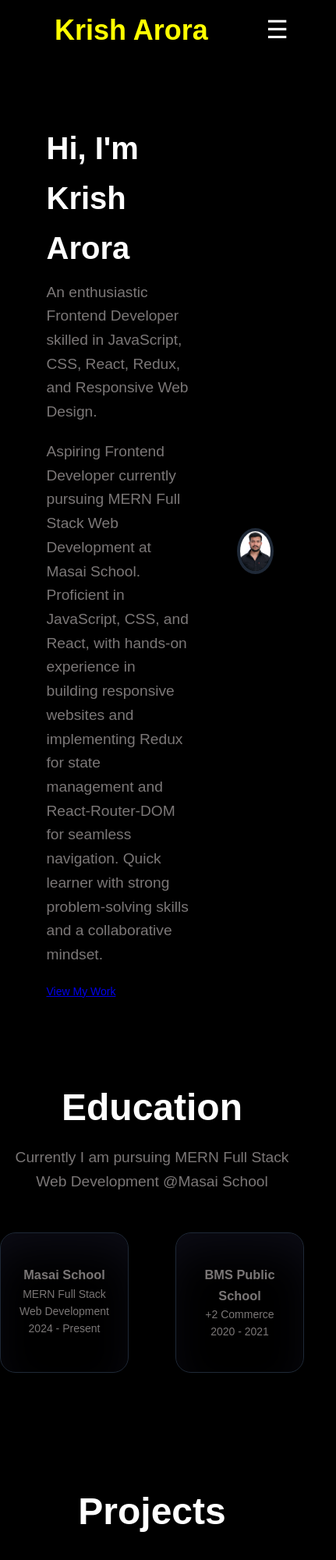
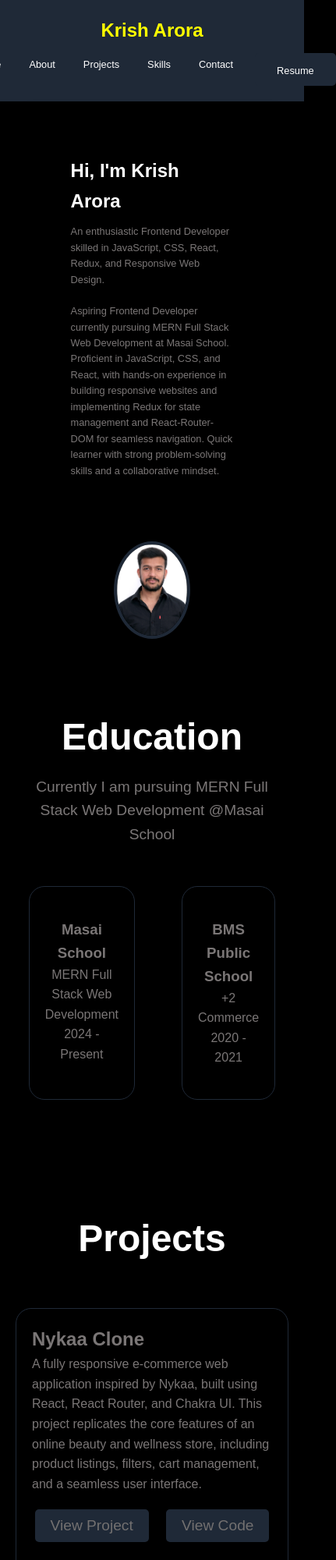
Before and after one commit to Krisha1708/Portfolio, a plain HTML site: page index.html in a window 390 px wide. Shown: the top 2000 px of the page at 78% size, 431 px wide, since content can reach past the window. Drawn offline with Linux system fonts and the light colour scheme; a script that the page names is missing.

Commit message:
Add files via upload

```diff
--- a/index.html
+++ b/index.html
@@ -15,10 +15,7 @@
             <div class="logo">
                 <h2>Krish Arora</h2>
             </div>
-            <div class="menu-icon" id="menu-icon">
-                &#9776; <!-- Hamburger menu icon -->
-            </div>
-            <div class="navbar">
+            <div class="navbar" id="navbar">
                 <nav class="navbar">
                     <a href="#home">Home</a>
                     <a href="#intro">About</a>
@@ -45,7 +42,6 @@
                     Proficient in JavaScript, CSS, and React, with hands-on experience in building responsive websites
                     and implementing Redux for state management and React-Router-DOM for seamless navigation. Quick
                     learner with strong problem-solving skills and a collaborative mindset.</p>
-                <a href="#projects" class="btn">View My Work</a>
 
             </div>
 
--- a/script.js
+++ /dev/null
@@ -1,19 +0,0 @@
-document.addEventListener("DOMContentLoaded", () => {
-    const menuIcon = document.getElementById("menu-icon");
-    const navbar = document.querySelector(".navbar"); // Select the correct navbar
-
-    if (menuIcon && navbar) {
-        menuIcon.addEventListener("click", () => {
-            navbar.classList.toggle("active");
-
-            // Adjust body overflow to prevent scrolling when sidebar is open
-            if (navbar.classList.contains("active")) {
-                document.body.style.overflow = "hidden";
-            } else {
-                document.body.style.overflow = "auto";
-            }
-        });
-    } else {
-        console.error("Menu icon or navbar not found in the DOM.");
-    }
-});
--- a/styles.css
+++ b/styles.css
@@ -1,3 +1,4 @@
+/* General Reset */
 * {
     margin: 0;
     padding: 0;
@@ -10,26 +11,21 @@ body {
     line-height: 1.6;
     background-color: black;
     color: rgb(123, 119, 119);
-
     margin: 0 auto;
 }
 
+/* Header Styles */
 .header {
     position: relative;
-    display: block;
-    text-align: center;
-    padding: 20px;
-    color: white;
-    padding: 0 70px;
     display: flex;
     align-items: center;
     justify-content: space-between;
-    gap: 20px;
+    padding: 20px 70px;
+    color: white;
+    background-color: #1f2937;
 }
 
-
 .logo {
-    margin-left: 50px;
     font-size: 1.5rem;
     font-weight: bold;
     color: yellow;
@@ -38,7 +34,7 @@ body {
 .navbar {
     display: flex;
     justify-content: center;
-    padding: 10px;
+    gap: 20px;
 }
 
 .navbar a {
@@ -48,7 +44,6 @@ body {
     text-align: center;
     font-size: 1.2rem;
     font-weight: 500;
-    margin: 0 10px;
     transition: transform 0.3s ease-in;
 }
 
@@ -58,7 +53,7 @@ body {
     text-decoration: underline;
 }
 
-.navbar button{
+.navbar button {
     background-color: #1f2937;
     color: white;
     border: none;
@@ -78,6 +73,7 @@ body {
     transform: scale(0.95);
 }
 
+/* Intro Section */
 .intro {
     padding: 40px;
     margin: 20px auto;
@@ -85,6 +81,13 @@ body {
     border-radius: 15px;
     box-shadow: 0 8px 24px rgba(0, 0, 0, 0.1);
     position: relative;
+}
+
+#intro-div{
+    display: flex;
+    justify-content: center;
+    align-items: center;
+    gap: 40px;
 }
 
 .intro img {
@@ -106,13 +109,7 @@ body {
     margin-bottom: 20px;
 }
 
-#intro-div {
-    display: flex;
-    justify-content: center;
-    align-items: center;
-    gap: 40px;
-}
-
+/* About Section */
 .aboutme {
     padding: 20px;
     margin: 20px auto;
@@ -121,10 +118,14 @@ body {
     box-shadow: 0 8px 24px rgba(0, 0, 0, 0.1);
 }
 
+/* Education Section */
 #education {
+    margin: 0 auto;
     margin-top: 40px;
     text-align: center;
     margin-bottom: 20px;
+    width: 80vw;
+
 }
 
 #education h1 {
@@ -133,7 +134,7 @@ body {
     color: white;
 }
 
-#education>p {
+#education > p {
     font-size: 1.2rem;
     margin-bottom: 20px;
 }
@@ -155,7 +156,6 @@ body {
     width: 300px;
     gap: 20px;
     border: 1px solid #1f2937;
-    box-shadow: rgba(50, 50, 93, 0.25) 0px 30px 60px -12px inset, rgba(0, 0, 0, 0.3) 0px 18px 36px -18px inset;
     cursor: pointer;
     transition: transform 0.3s ease-in;
 }
@@ -165,6 +165,7 @@ body {
     color: rgb(190, 185, 185);
 }
 
+/* Projects Section */
 #projects {
     margin: 100px 0;
     padding: 20px;
@@ -197,7 +198,6 @@ body {
     width: 80vw;
     gap: 50px;
     border: 1px solid #1f2937;
-    box-shadow: rgba(50, 50, 93, 0.25) 0px 30px 60px -12px inset, rgba(0, 0, 0, 0.3) 0px 18px 36px -18px inset;
     cursor: pointer;
     transition: transform 0.3s ease-in;
 }
@@ -214,6 +214,32 @@ body {
     object-fit: cover;
     border: 4px solid #1f2937;
 }
+.project-links a {
+    text-decoration: none;
+    color: rgb(114, 112, 112);
+    font-size: 1.2rem;
+    margin: 10px 0;
+    transition: transform 0.3s ease-in, color 0.3s ease-in;
+}
+.project-links button{
+    background-color: #1f2937;
+    color: white;
+    border: none;
+    padding: 10px 20px;
+    font-size: 1.2rem;
+    cursor: pointer;
+    border-radius: 5px;
+    text-decoration: none;
+    transition: background-color 0.3s ease-in, transform 0.3s ease-in;
+}
+.project-links button:hover {
+    background-color: #4b5563;
+    transform: scale(1.05);
+}
+
+.project-links button:active {
+    transform: scale(0.95);
+}
 
 .project-info {
     display: flex;
@@ -222,34 +248,6 @@ body {
     align-items: center;
     gap: 20px;
 }
-
-.info {
-    gap: 50px;
-}
-
-.project button {
-    background-color: #1f2937;
-    color: white;
-    border: none;
-    padding: 10px 20px;
-    font-size: 1.2rem;
-    cursor: pointer;
-    border-radius: 5px;
-    transition: background-color 0.3s ease-in, transform 0.3s ease-in;
-}
-
-.project button:hover {
-    background-color: #4b5563;
-    transform: scale(1.05);
-}
-
-.project button a {
-    color: #868789;
-    text-decoration: none;
-    font-weight: bold;
-    margin-right: 10px;
-}
-
 
 #skills {
     margin: 30px auto;
@@ -364,6 +362,8 @@ body {
     border-radius: 50%;
     object-fit: cover;
 }
+
+/* Footer */
 .footer {
     text-align: center;
     padding: 10px;
@@ -372,194 +372,215 @@ body {
     font-size: 0.9rem;
 }
 
-/* General Mobile Styles (max-width: 768px) */
-@media (max-width: 768px) {
-    body {
-        font-size: 14px;
+/* Responsive Styles */
+@media (max-width: 1078px) {
+    .header {
+        flex-direction: column;
+        align-items: center;
+        gap: 10px;
     }
 
-    .navbar {
-        position: fixed;
-        top: 0;
-        left: -250px; /* Initially hidden */
-        width: 250px;
-        height: 100%;
-        background-color: #1f2937;
-        flex-direction: column;
-        gap: 20px;
-        padding: 20px;
-        box-shadow: 2px 0 5px rgba(0, 0, 0, 0.5);
-        transition: transform 0.3s ease-in-out;
-        z-index: 1000;
-    }
-
-    .navbar:hover {
-        transform: translateX(250px); /* Slide in when hovered */
+    .logo {
+        font-size: 1.3rem;
     }
 
     .navbar a {
-        color: white;
-        padding: 10px 20px;
-        text-decoration: none;
-        font-size: 1.2rem;
-        font-weight: 500;
-        text-align: left;
-        transition: color 0.3s ease-in-out;
+        font-size: 1rem;
+        padding: 8px 12px;
     }
 
-    .navbar a:hover {
-        color: yellow;
-        text-decoration: underline;
+    #intro-div{
+        flex-direction: column;
+        align-items: center;
+        gap: 20px;
+    }
+    .intro {
+        padding: 20px;
+        margin: 10px auto;
+        width: 90%;
     }
 
-    .header {
-        flex-direction: row;
-        justify-content: space-between;
-        align-items: center;
-        padding: 10px 20px;
+    .intro img {
+        width: 15vw;
     }
 
-    .header .logo {
-        font-size: 1.5rem;
-        font-weight: bold;
-        color: yellow;
+    .intro h1 {
+        font-size: 2rem;
     }
 
-    .header .menu-icon {
-        font-size: 2rem;
-        color: white;
-        cursor: pointer;
-    }
-
-    .navbar button {
-        display: none; /* Hide buttons in the sidebar */
-    }
-
-    .intro {
-        width: 95%;
-        padding: 20px;
+    .intro p {
+        font-size: 1rem;
     }
 
     .project {
         flex-direction: column;
-        width: 95%;
-        gap: 20px;
+        width: 90%;
     }
 
-    .project-img img {
-        width: 100%;
-        height: auto;
-    }
-
-    .project-info {
-        align-items: flex-start;
+    #skills h1 {
+        font-size: 2.5rem; /* Reduce font size for smaller screens */
     }
 
     .tech-icons {
-        grid-template-columns: repeat(2, 1fr);
+        grid-template-columns: repeat(3, 1fr); /* Reduce to 3 columns */
         gap: 15px;
+        padding: 30px;
+    }
+
+    .icons img {
+        width: 40px; /* Reduce icon size */
+        height: 40px;
+    }
+
+    #contact h1 {
+        font-size: 2.5rem; /* Reduce font size */
     }
 
     .contact-div {
-        flex-direction: column;
+        flex-direction: column; /* Stack contact cards vertically */
         gap: 20px;
     }
 
     .contact-card {
-        width: 80%;
+        width: 30%; /* Adjust card width */
     }
+
+    .contact-card img {
+        width: 40px; /* Reduce image size */
+        height: 40px;
+    }
+
 }
 
-/* Tablet Styles (max-width: 1024px) */
-@media (max-width: 1024px) {
-    .intro {
-        width: 90%;
+@media (max-width: 678px) {
+    .logo {
+        font-size: 1.2rem;
+    }
+
+    .navbar a {
+        font-size: 0.9rem;
+        padding: 6px 10px;
+    }
+
+    .intro img {
+        width: 20vw;
+    }
+
+    .intro h1 {
+        font-size: 1.8rem;
+    }
+
+    .intro p {
+        font-size: 0.9rem;
     }
 
     .project {
-        width: 90%;
+        width: 95%;
+    }
+
+    .contact-div {
+        gap: 15px;
+    }
+    #skills h1 {
+        font-size: 2rem; /* Further reduce font size */
     }
 
     .tech-icons {
-        grid-template-columns: repeat(3, 1fr);
+        grid-template-columns: repeat(2, 1fr); /* Reduce to 2 columns */
+        gap: 10px;
+        padding: 20px;
+    }
+
+    .icons img {
+        width: 35px; /* Further reduce icon size */
+        height: 35px;
+    }
+
+    #contact h1 {
+        font-size: 2rem; /* Further reduce font size */
+    }
+
+    .contact-div {
+        gap: 15px;
     }
 
     .contact-card {
-        width: 40%;
+        width: 40%; /* Adjust card width */
     }
+
+    .contact-card img {
+        width: 35px; /* Further reduce image size */
+        height: 35px;
+    }
+
 }
 
-/* Large Screens (min-width: 1200px) */
-@media (min-width: 1288px) {
-    .intro {
-        width: 70%;
+@media (max-width: 500px) {
+    .header {
+        flex-direction: column;
+        align-items: center;
+        gap: 10px;
+    }
+
+    .logo {
+        font-size: 1rem;
+    }
+
+    .navbar a {
+        font-size: 0.8rem;
+        padding: 5px 8px;
+    }
+
+    .intro img {
+        width: 25vw;
+    }
+
+    .intro h1 {
+        font-size: 1.5rem;
+    }
+
+    .intro p {
+        font-size: 0.8rem;
     }
 
     .project {
-        width: 70%;
+        width: 100%;
+        padding: 20px;
+    }
+
+    .contact-div {
+        gap: 10px;
+    }
+
+    #skills h1 {
+        font-size: 1.8rem; /* Further reduce font size */
+    }
+
+    .tech-icons {
+        grid-template-columns: repeat(1, 1fr); /* Reduce to 1 column */
+        gap: 10px;
+        padding: 10px;
+    }
+
+    .icons img {
+        width: 30px; /* Further reduce icon size */
+        height: 30px;
+    }
+
+    #contact h1 {
+        font-size: 1.8rem; /* Further reduce font size */
+    }
+
+    .contact-div {
+        gap: 10px;
     }
 
     .contact-card {
-        width: 20%;
+        width: 80%; /* Adjust card width */
+    }
+
+    .contact-card img {
+        width: 30px; /* Further reduce image size */
+        height: 30px;
     }
 }
-
-/* Hide menu icon for larger screens */
-@media (min-width: 1288px) {
-    .menu-icon {
-        display: none;
-    }
-
-    .navbar {
-        display: flex; /* Show navbar links inline */
-        position: static;
-        flex-direction: row;
-        gap: 20px;
-    }
-}
-
-/* Sidebar for smaller screens */
-@media (max-width: 1288px) {
-    .navbar {
-        position: fixed;
-        top: 0;
-        right: -100%; /* Initially hidden */
-        width: 250px;
-        height: 100%; /* Full height for the sidebar */
-        background-color: #1f2937;
-        flex-direction: column;
-        gap: 20px;
-        padding: 20px;
-        box-shadow: -2px 0 5px rgba(0, 0, 0, 0.5);
-        transition: right 0.3s ease-in-out;
-        z-index: 1000;
-        overflow-y: auto; /* Allow scrolling if content overflows */
-    }
-
-    .navbar.active {
-        right: 0; /* Show sidebar when active */
-    }
-
-    .navbar a {
-        color: white;
-        padding: 10px 20px;
-        text-decoration: none;
-        font-size: 1.2rem;
-        font-weight: 500;
-        text-align: left;
-        transition: color 0.3s ease-in-out;
-        display: block; /* Ensure links are displayed as block elements */
-    }
-
-    .navbar a:hover {
-        color: yellow;
-        text-decoration: underline;
-    }
-
-    .menu-icon {
-        font-size: 2rem;
-        color: white;
-        cursor: pointer;
-        z-index: 1100;
-    }
-}
```
